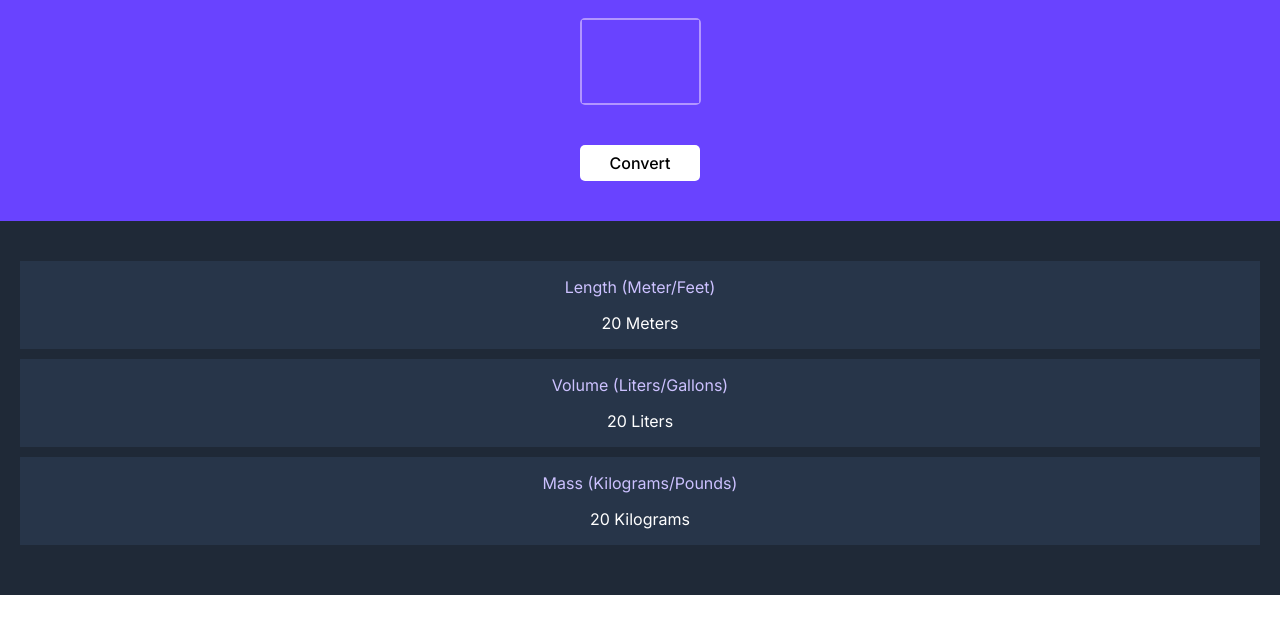
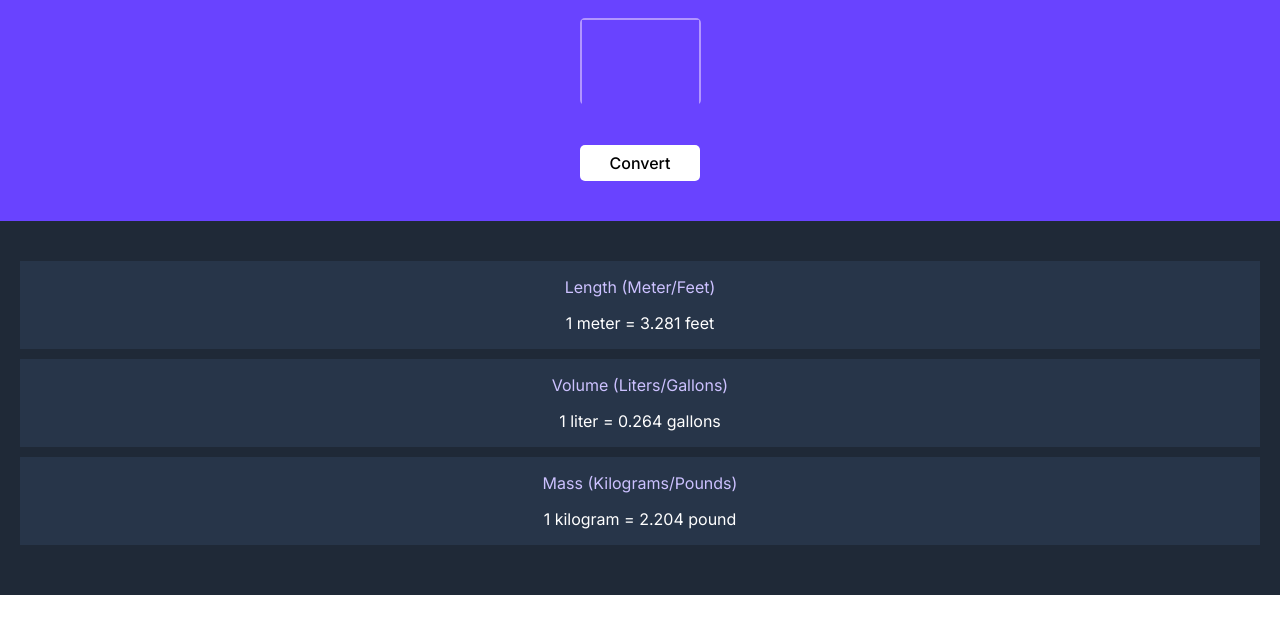
Before and after one commit to amirul1709/unit-converter, a website built with Vite: page index.html in a window 1280 px wide. Shown: the part 101-734 px from the top of the page. Built offline with nearby package versions, Linux system fonts and the light colour scheme.

Commit message:
Update index.html

```diff
--- a/index.html
+++ b/index.html
@@ -1,10 +1,15 @@
+<!DOCTYPE html>
 <html>
+
 <head>
     <link rel="preconnect" href="https://fonts.googleapis.com">
     <link rel="preconnect" href="https://fonts.gstatic.com" crossorigin>
-        <link href="https://fonts.googleapis.com/css2?family=Inter:ital,opsz,wght@0,14..32,100..900;1,14..32,100..900&display=swap" rel="stylesheet">
+    <link
+        href="https://fonts.googleapis.com/css2?family=Inter:ital,opsz,wght@0,14..32,100..900;1,14..32,100..900&display=swap"
+        rel="stylesheet">
     <link rel="stylesheet" href="index.css">
 </head>
+
 <body>
     <div id="header-div">
         <h1>Metric/Imperial Unit Conversion</h1>
@@ -16,17 +21,18 @@
     <div id="conversions-div">
         <div class="conversion">
             <p class="unit-name">Length (Meter/Feet)</p>
-                <p id="length-el">20 Meters</p>
+            <p id="length-el">1 meter = 3.281 feet</p>
         </div>
         <div class="conversion">
             <p class="unit-name">Volume (Liters/Gallons)
-                <p id="volume-el">20 Liters</p>
+            <p id="volume-el">1 liter = 0.264 gallons</p>
         </div>
         <div class="conversion">
             <p class="unit-name">Mass (Kilograms/Pounds)</p>
-                <p id="mass-el">20 Kilograms</p>
+            <p id="mass-el">1 kilogram = 2.204 pound</p>
         </div>
     </div>
     <script src="index.js"></script>
 </body>
+
 </html>
```
Lines whose indentation alone changed are shown as unchanged.
